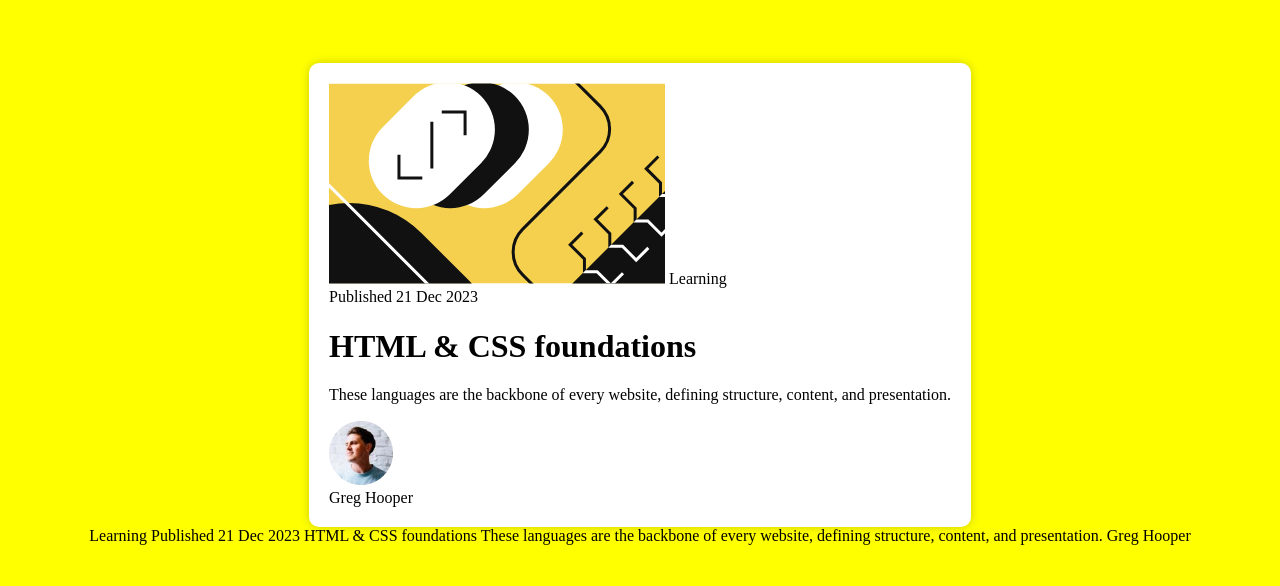
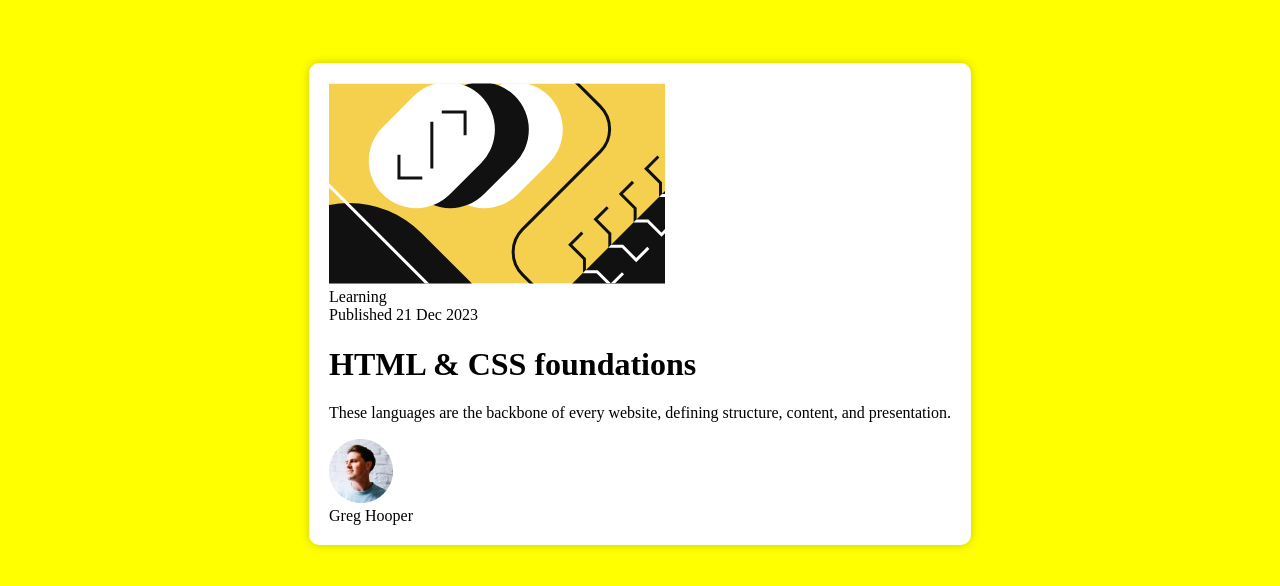
Before and after one commit to morski13/blog-preview, a plain HTML site: page index.html in a window 1280 px wide. Shown: the part 104-690 px from the top of the page. Drawn offline with Linux system fonts and the light colour scheme.

Commit message:
span to div

```diff
--- a/index.html
+++ b/index.html
@@ -16,7 +16,7 @@
 
     <img src="./assets/images/illustration-article.svg" alt="illustration-article" class="illustration">
 
-    <span class="learning">Learning</span>
+    <div class="learning">Learning</div>
 
 
     <div class="date">Published 21 Dec 2023</div>
@@ -31,15 +31,6 @@
         <div class="author-name">Greg Hooper</div>
     </div>
   </div>
-  Learning
-
-  Published 21 Dec 2023
-
-  HTML & CSS foundations
-
-  These languages are the backbone of every website, defining structure, content, and presentation.
-
-  Greg Hooper
 
 </body>
 </html>
```
